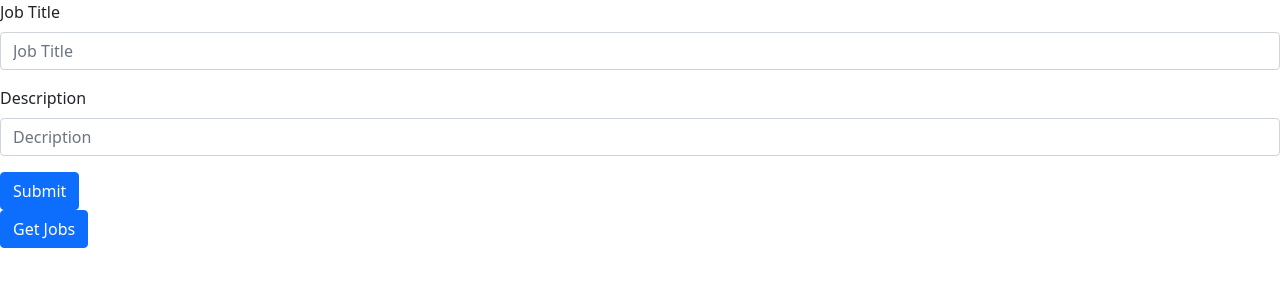
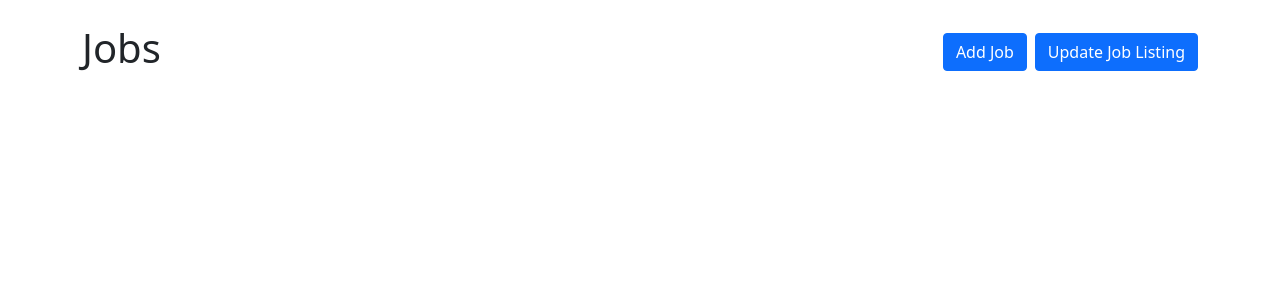
Before and after one commit to JenselJ/job-app, a React (Create React App) app: page / in a window 1280 px wide. Shown: the top 300 px of the page. Built offline with nearby package versions, Linux system fonts and the light colour scheme.

Commit message:
put job input fields in modal and tidied up ui

```diff
--- /dev/null
+++ b/src/AddJob.js
@@ -0,0 +1,38 @@
+import Button from 'react-bootstrap/Button';
+import Modal from 'react-bootstrap/Modal';
+import Form from 'react-bootstrap/Form';
+
+export default function AddJobModal(props) {
+  return (
+    <Modal
+    {...props}
+      size="lg"
+      aria-labelledby="contained-modal-title-vcenter"
+      centered
+    >
+      <Form onSubmit={props.handleSubmit}>
+      <Modal.Header closeButton>
+        <Modal.Title id="contained-modal-title-vcenter">
+          Add a new job listing
+        </Modal.Title>
+      </Modal.Header>
+      <Modal.Body>
+        <Form.Group className="mb-3">
+          <Form.Label>Job Title</Form.Label>
+          <Form.Control placeholder="Job Title" onChange={(e) => props.setJobTitle(e.target.value)}/>
+        </Form.Group>
+
+        <Form.Group className="mb-3">
+          <Form.Label>Description</Form.Label>
+          <Form.Control placeholder="Decription" onChange={(e) => props.setJobDescription(e.target.value)}/>
+        </Form.Group>
+      </Modal.Body>
+      <Modal.Footer>
+      <Button variant="primary" type="submit">
+          Submit
+        </Button>
+      </Modal.Footer>
+      </Form>
+    </Modal>
+  );
+}
--- a/src/App.js
+++ b/src/App.js
@@ -5,6 +5,10 @@ import Button from 'react-bootstrap/Button';
 import Form from 'react-bootstrap/Form';
 import { useState } from 'react';
 import Card from 'react-bootstrap/Card';
+import AddJobModal from './AddJob';
+import { Container } from 'react-bootstrap';
+import { Stack } from 'react-bootstrap';
+
 // const express = require("express");
 // const { URL } = require("url");
 // const { v4: uuid } = require("uuid");
@@ -14,7 +18,7 @@ function JobCard({job, description, id}) {
 
   const [comment, setComment] = useState('')
 
-  const [commentJobsArray, setCommentsJobsArray] = useState('')
+  const [commentsJobsArray, setCommentsJobsArray] = useState([])
 
   const myHeaders = new Headers();
 
@@ -88,17 +92,16 @@ function JobCard({job, description, id}) {
         </Card.Text>
         <Form onSubmit={handleCommentSubmit}>
         <Form.Group className="mb-3">
-          <Form.Label>Write a Comment</Form.Label>
-          <Form.Control placeholder="Write here..." onChange={(e) => setComment(e.target.value)}/>
+          <Form.Control placeholder="Write a comment..." onChange={(e) => setComment(e.target.value)}/>
         </Form.Group>
-        <Button variant="primary" type="submit">
+        <Button variant="primary" type="submit" size="sm">
           Post Comment
         </Button>
       </Form>
-      <Button onClick={() => getComments()}>
+      <Button className="mt-2" size="sm"onClick={() => getComments()}>
         View Comments
       </Button>
-      <h6>{commentJobsArray}</h6>
+      {commentsJobsArray.map(comment => (<h6 className="mt-2">{comment}</h6>))}
       </Card.Body>
     </Card>
   );
@@ -135,6 +138,10 @@ function App() {
 
   const myHeaders = new Headers();
 
+  const [jobTitle, setJobTitle] = useState('');
+  const [jobDescription, setJobDescription] = useState('');
+  const [jobsArray, setJobsArray] = useState([])
+  const [modalShow, setModalShow] = useState(false);
 
   const myRequest = new Request('http://localhost:4200/jobs', {
     method: 'GET',
@@ -159,12 +166,12 @@ function App() {
     .then(data => {
       console.log(data); // JSON data parsed by `data.json()` call
     });
+    setModalShow(false)
   }
 
 
-  const [jobTitle, setJobTitle] = useState('');
-  const [jobDescription, setJobDescription] = useState('');
-  const [jobsArray, setJobsArray] = useState([])
+
+
 
   // const app = express();
   // const url = new URL('https://localhost:3000')
@@ -194,34 +201,32 @@ function App() {
   // app.listen(3000, () => console.log("API Server is running..."));
 
   return (
-    <>
-      <Form onSubmit={handleSubmit}>
-        <Form.Group className="mb-3">
-          <Form.Label>Job Title</Form.Label>
-          <Form.Control placeholder="Job Title" onChange={(e) => setJobTitle(e.target.value)}/>
-        </Form.Group>
-
-        <Form.Group className="mb-3">
-          <Form.Label>Description</Form.Label>
-          <Form.Control placeholder="Decription" onChange={(e) => setJobDescription(e.target.value)}/>
-        </Form.Group>
-
-        <Button variant="primary" type="submit">
-          Submit
-        </Button>
-      </Form>
+    <Container className="my-4">
+    <Stack direction='horizontal' gap='2' className='mb-4'>
+      <h1 className="me-auto">Jobs</h1>
+      <Button variant="primary" onClick={() => setModalShow(true)}>
+          Add Job
+      </Button>
       <Button onClick={() => getJobs()}>
-        Get Jobs
+        Update Job Listing
       </Button>
+    </Stack>
+      <AddJobModal
+        handleSubmit={handleSubmit}
+        setJobTitle={setJobTitle}
+        setJobDescription={setJobDescription}
+        show={modalShow}
+        onHide={() => setModalShow(false)}
+      />
 
       {jobsArray.map(job => (<JobCard
         job={job.job}
         description={job.description}
         id={job.id}
       />))}
-
-    </>
+    </Container>
   );
 }
 
+
 export default App;
```
